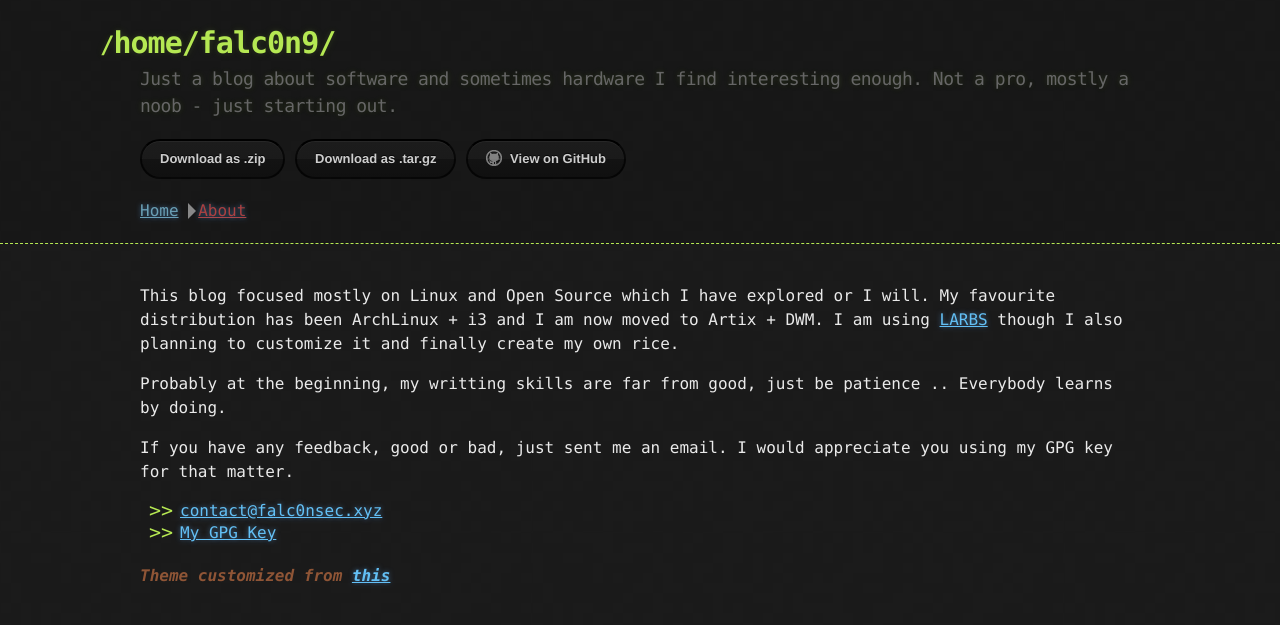
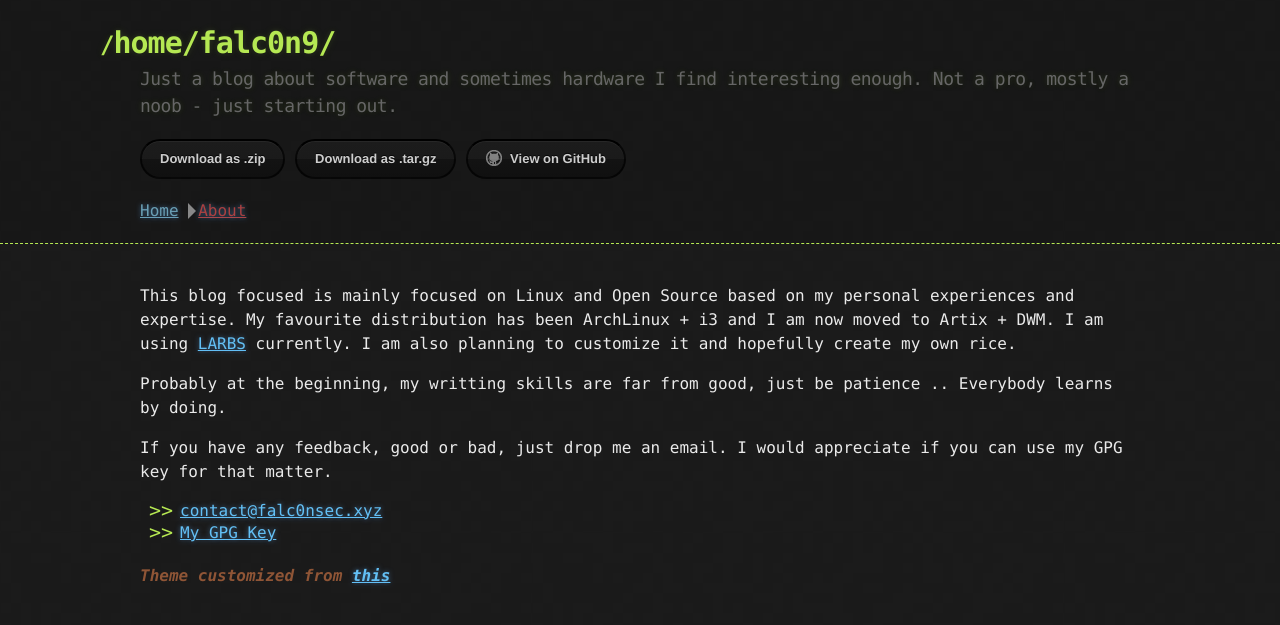
Before and after one commit to falc0nsec/blog, a Jekyll site: the page built from about.markdown, in a window 1280 px wide. Shown: the top 625 px of the page. Built offline with Jekyll 4.4.1, drawn with Linux system fonts in a browser that asks for light colours.

Commit message:
Fixed about me

```diff
--- a/about.markdown
+++ b/about.markdown
@@ -3,12 +3,11 @@ layout: default
 title: About
 permalink: /about/
 ---
-
-This blog focused mostly on Linux and Open Source which I have explored or I will. My favourite distribution has been ArchLinux + i3 and I am now moved to Artix + DWM. I am using [LARBS](https://larbs.xyz/) though I also planning to customize it and finally create my own rice.
+This blog focused is mainly focused on Linux and Open Source based on my personal experiences and expertise. My favourite distribution has been ArchLinux + i3 and I am now moved to Artix + DWM. I am using [LARBS](https://larbs.xyz/) currently. I am also planning to customize it and hopefully create my own rice.
 
 Probably at the beginning, my writting skills are far from good, just be patience .. Everybody learns by doing.
 
-If you have any feedback, good or bad, just sent me an email. I would appreciate you using my GPG key for that matter.
+If you have any feedback, good or bad, just drop me an email. I would appreciate if you can use my GPG key for that matter.
 
 - [contact@falc0nsec.xyz](mailto:contact@falc0nsec.xyz)
 - [My GPG Key](/assets/falc0n9.asc)
```
